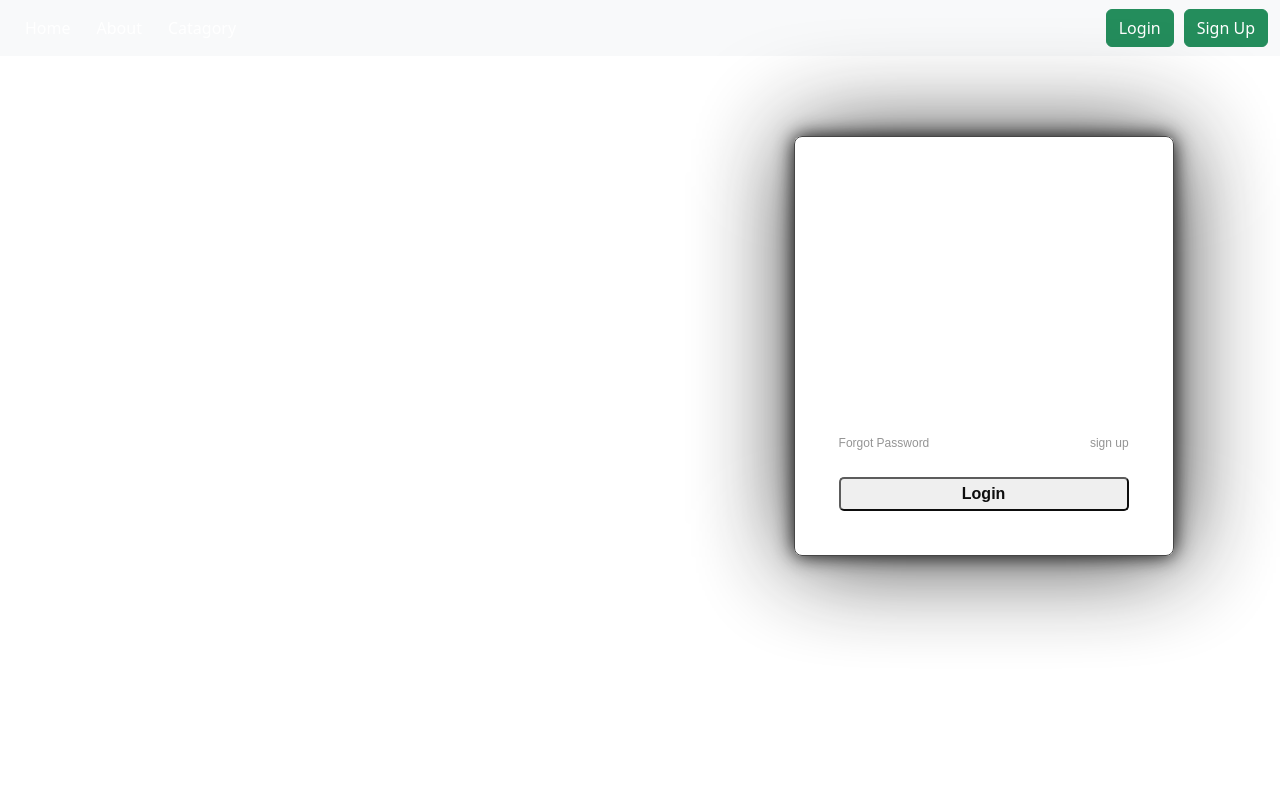
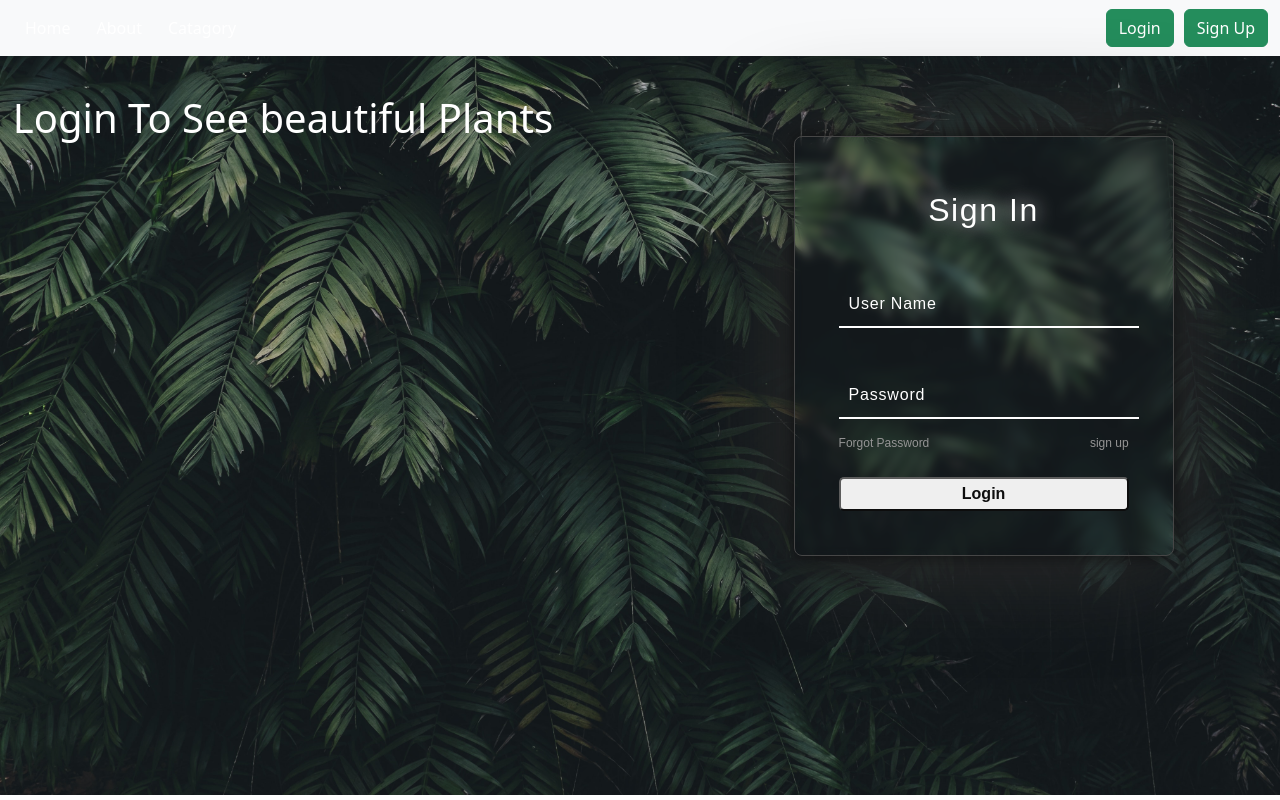
Before and after one commit to TejashPithadiya/website, a plain HTML site: page index.html in a window 1280 px wide. Drawn offline with nearby package versions, Linux system fonts and the light colour scheme.

Commit message:
Update style.css

```diff
--- a/style.css
+++ b/style.css
@@ -6,7 +6,7 @@
 
 .home {
 
-    background: url('img/bg1.jpg')no-repeat center center/cover;
+    background: url('bg1.jpg')no-repeat center center/cover;
     opacity: .95;
 }
 
```
